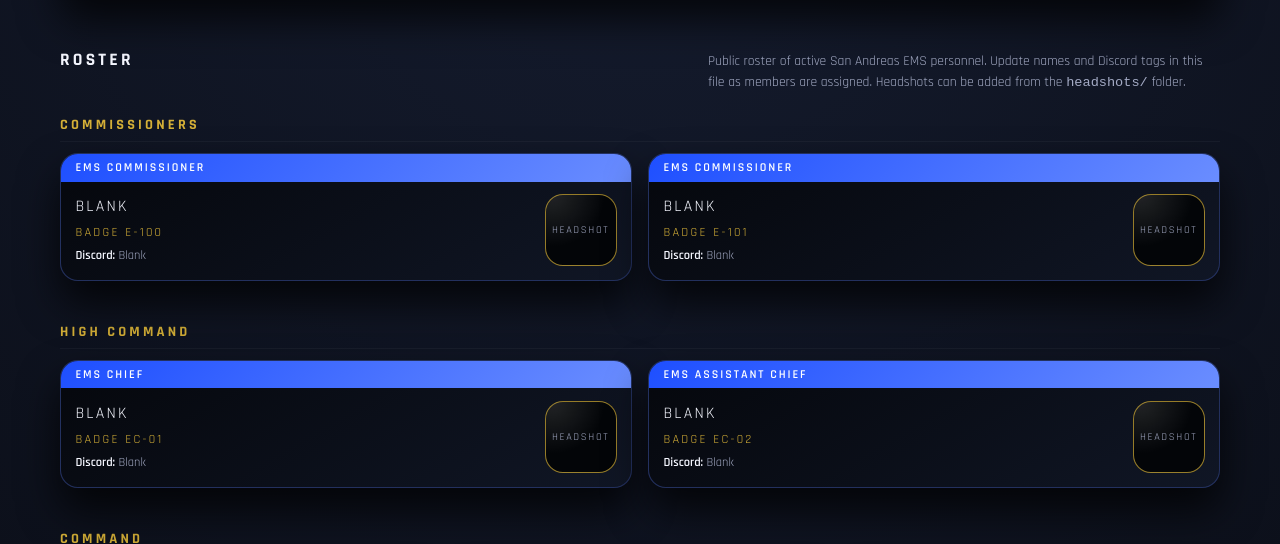
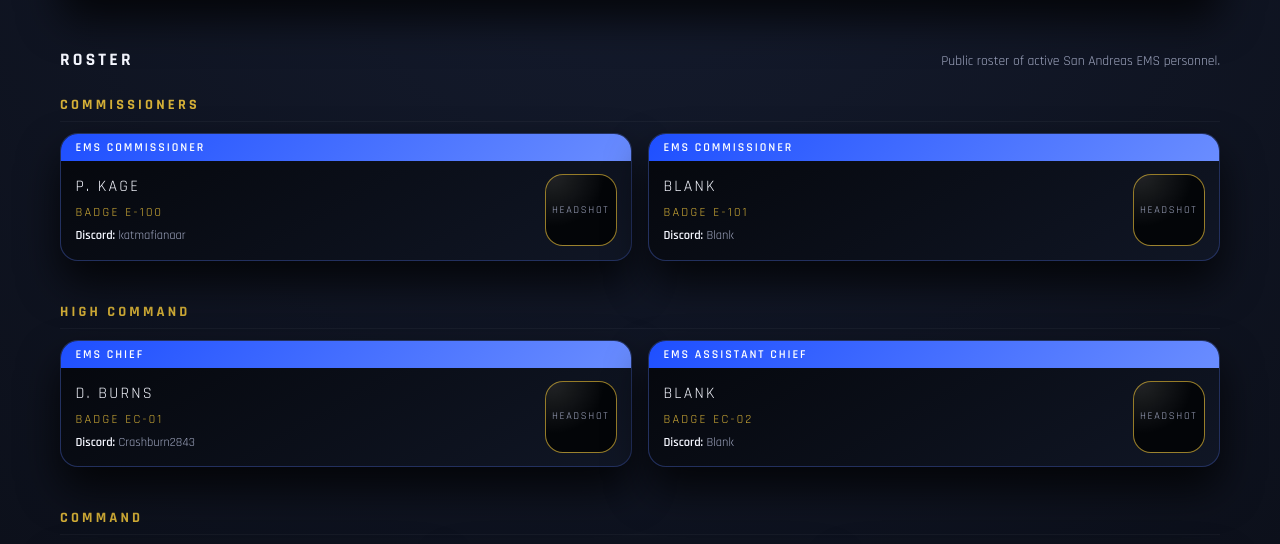
Before and after one commit to irp-saems/irp-sa-ems, a plain HTML site: page roster.html in a window 1280 px wide. Shown: the part 182-726 px from the top of the page. Drawn offline with Linux system fonts and the light colour scheme.

Commit message:
Update roster.html

```diff
--- a/roster.html
+++ b/roster.html
@@ -356,8 +356,7 @@
         <div class="section-header">
           <h3>Roster</h3>
           <p>
-            Public roster of active San Andreas EMS personnel. Update names and Discord tags in this
-            file as members are assigned. Headshots can be added from the <code>headshots/</code> folder.
+            Public roster of active San Andreas EMS personnel.
           </p>
         </div>
 
@@ -372,9 +371,9 @@
               </div>
               <div class="id-body">
                 <div class="id-main">
-                  <div class="id-name">Blank</div>
+                  <div class="id-name">P. Kage</div>
                   <div class="id-badge">Badge E-100</div>
-                  <div class="id-discord"><strong>Discord:</strong> Blank</div>
+                  <div class="id-discord"><strong>Discord:</strong> katmafianaar</div>
                 </div>
                 <div class="id-headshot">
                   <!-- <img src="headshots/e-100.jpg" alt="E-100 Headshot" /> -->
@@ -414,9 +413,9 @@
               </div>
               <div class="id-body">
                 <div class="id-main">
-                  <div class="id-name">Blank</div>
+                  <div class="id-name">D. Burns</div>
                   <div class="id-badge">Badge EC-01</div>
-                  <div class="id-discord"><strong>Discord:</strong> Blank</div>
+                  <div class="id-discord"><strong>Discord:</strong> Crashburn2843</div>
                 </div>
                 <div class="id-headshot">
                   <!-- <img src="headshots/ec-01.jpg" alt="EC-01 Headshot" /> -->
```
